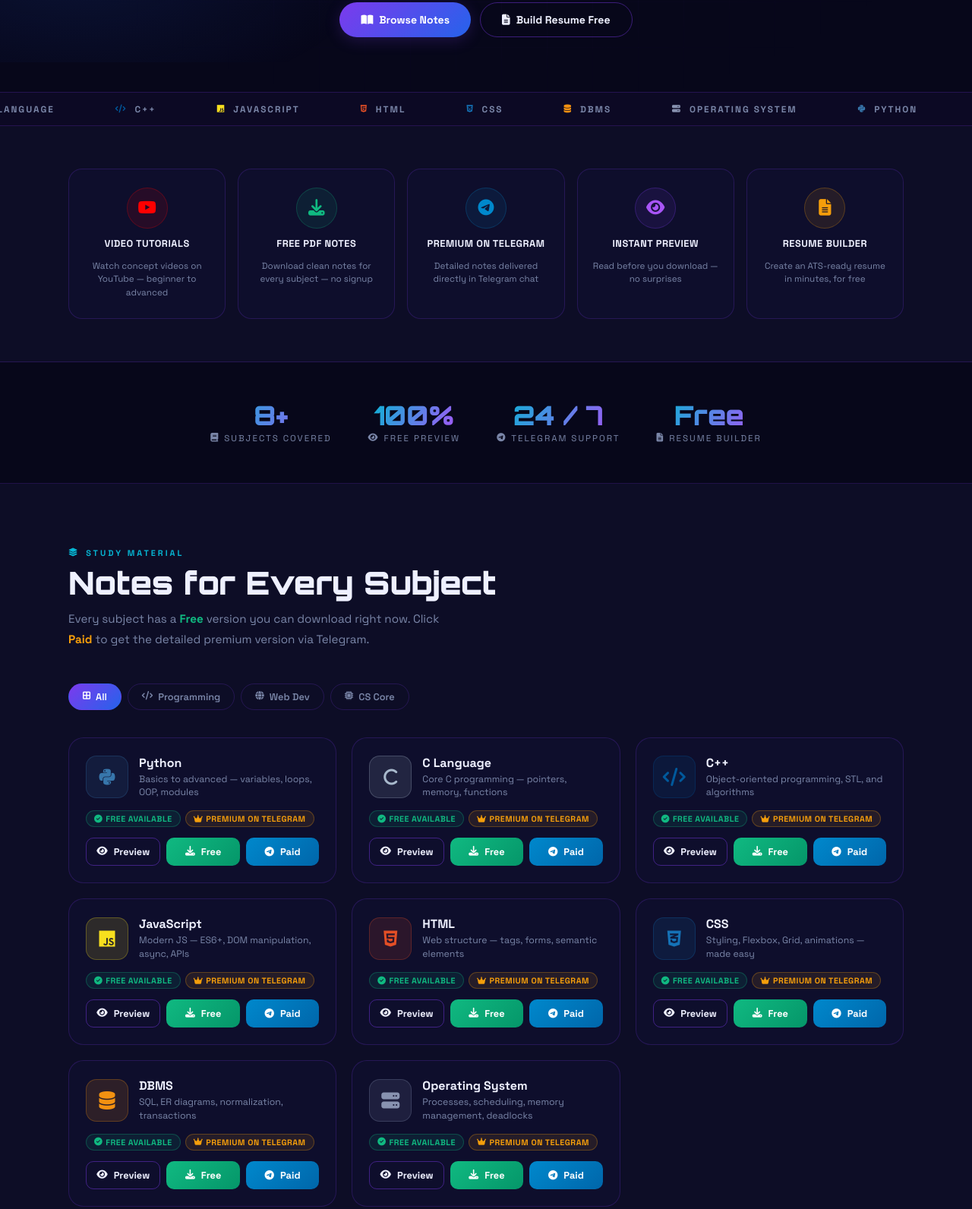
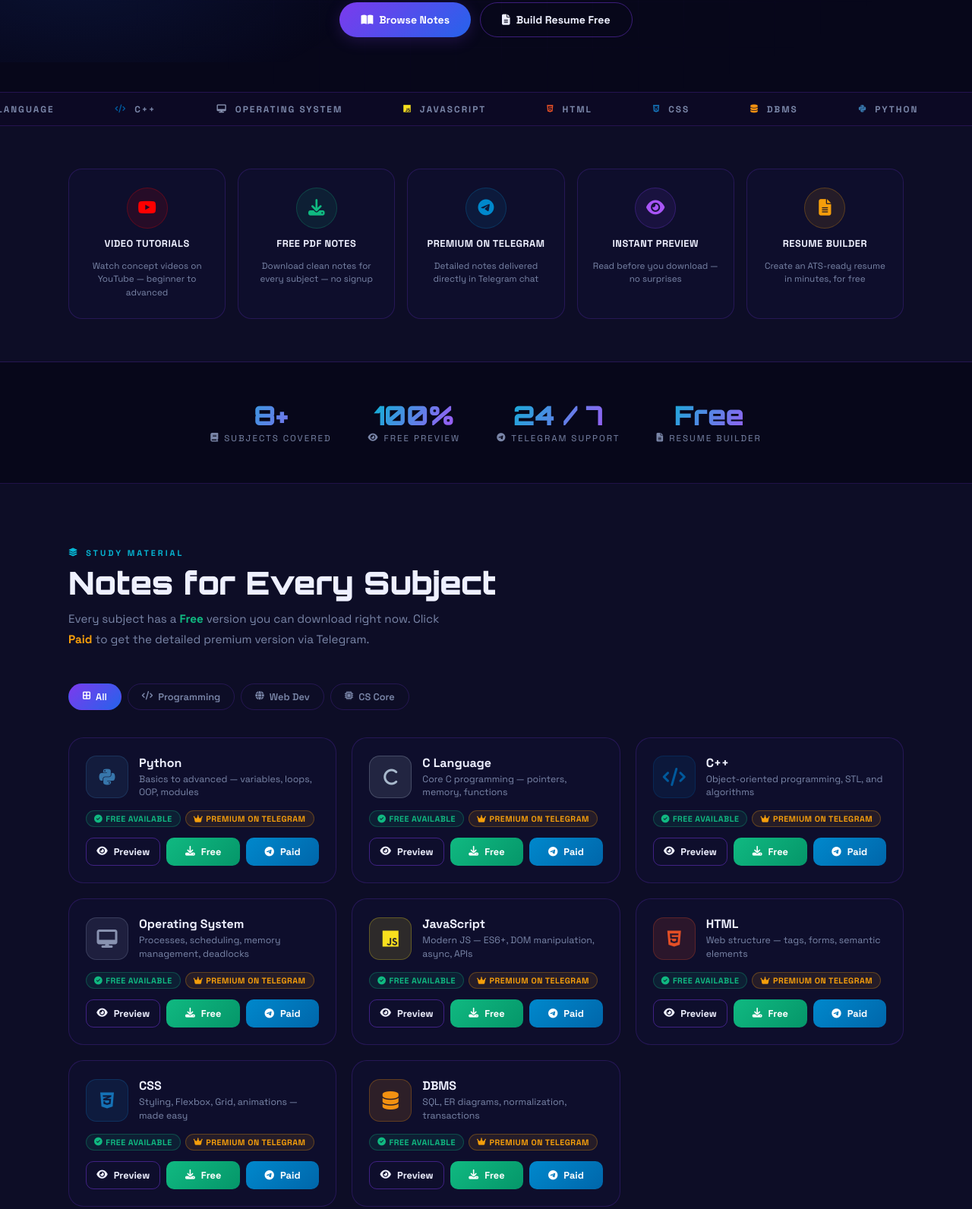
Before and after one commit to vp1434/Code-with-ai-, a plain HTML site: page index.html in a window 1280 px wide. Shown: the part 718-2310 px from the top of the page at 76% size. Drawn offline with Linux system fonts and the light colour scheme.

Commit message:
os notes uppdate

```diff
--- a/index.html
+++ b/index.html
@@ -924,11 +924,11 @@ const SUBJECTS = [
   { name: "Python",           desc: "Basics to advanced — variables, loops, OOP, modules",      icon: "fa-brands fa-python",     color: "#3776AB", bg: "#3776AB22", cat: "programming", id: "1tT5s8iIFDl-cRSHMCASupzTkb_4govHP" },
   { name: "C Language",       desc: "Core C programming — pointers, memory, functions",          icon: "fa-solid fa-c",           color: "#A8B9CC", bg: "#A8B9CC22", cat: "programming", id: "19OY6wDu08SmjDBgPU2I2lP_tC_6gKyGd" },
   { name: "C++",              desc: "Object-oriented programming, STL, and algorithms",          icon: "fa-solid fa-code",        color: "#00599C", bg: "#00599C22", cat: "programming", id: "1L8Zl1FHCjSvnsH3vPQAHvK19qtmgZTlA" },
-  { name: "JavaScript",       desc: "Modern JS — ES6+, DOM manipulation, async, APIs",          icon: "fa-brands fa-js",         color: "#F7DF1E", bg: "#F7DF1E22", cat: "web",         id: "1mphRN3WmvavGsDfAQbuCegyNCnoZ-mJC" },
-  { name: "HTML",             desc: "Web structure — tags, forms, semantic elements",            icon: "fa-brands fa-html5",      color: "#E34F26", bg: "#E34F2622", cat: "web",         id: "1Hs6MVrgosxYxPrLySCDVqTVYalNNl1P-" },
-  { name: "CSS",              desc: "Styling, Flexbox, Grid, animations — made easy",            icon: "fa-brands fa-css3-alt",   color: "#1572B6", bg: "#1572B622", cat: "web",         id: "17Tv7RhDf6RdG686g7Xavbt4R_vTXEwOj" },
-  { name: "DBMS",             desc: "SQL, ER diagrams, normalization, transactions",             icon: "fa-solid fa-database",    color: "#F29111", bg: "#F2911122", cat: "core",        id: "1H5NsYM0Mb9B8m-4qgf0k4sTZHdfzO6Et" },
-  { name: "Operating System", desc: "Processes, scheduling, memory management, deadlocks",      icon: "fa-solid fa-server",      color: "#8892b0", bg: "#8892b022", cat: "core",        id: "1bg89iRfBUKezTNrrJJBgDjLvA7d-jr-b" },
+  { name: "Operating System", desc: "Processes, scheduling, memory management, deadlocks",      icon: "fa-solid fa-desktop",   color: "#8892b0", bg: "#8892b022", cat: "core",        id: "15JHP5SdxaxKRnCixvWQ3CwvJCUrr_u0T" },
+  { name: "JavaScript",       desc: "Modern JS — ES6+, DOM manipulation, async, APIs",          icon: "fa-brands fa-js",       color: "#F7DF1E", bg: "#F7DF1E22", cat: "web",         id: "1RmvYCU4yt_QCHr3zHU5zcd6gfPdTnVhI" },
+  { name: "HTML",             desc: "Web structure — tags, forms, semantic elements",            icon: "fa-brands fa-html5",    color: "#E34F26", bg: "#E34F2622", cat: "web",         id: "1KhMmrL-Lc3a8kXIlNFrsuw53rQcSTcy-" },
+  { name: "CSS",              desc: "Styling, Flexbox, Grid, animations — made easy",            icon: "fa-brands fa-css3-alt", color: "#1572B6", bg: "#1572B622", cat: "web",         id: "17Tv7RhDf6RdG686g7Xavbt4R_vTXEwOj" },
+  { name: "DBMS",             desc: "SQL, ER diagrams, normalization, transactions",             icon: "fa-solid fa-database",  color: "#F29111", bg: "#F2911122", cat: "core",        id: "1H5NsYM0Mb9B8m-4qgf0k4sTZHdfzO6Et" },
 ];
 
 /* ── Render note cards ── */
```
